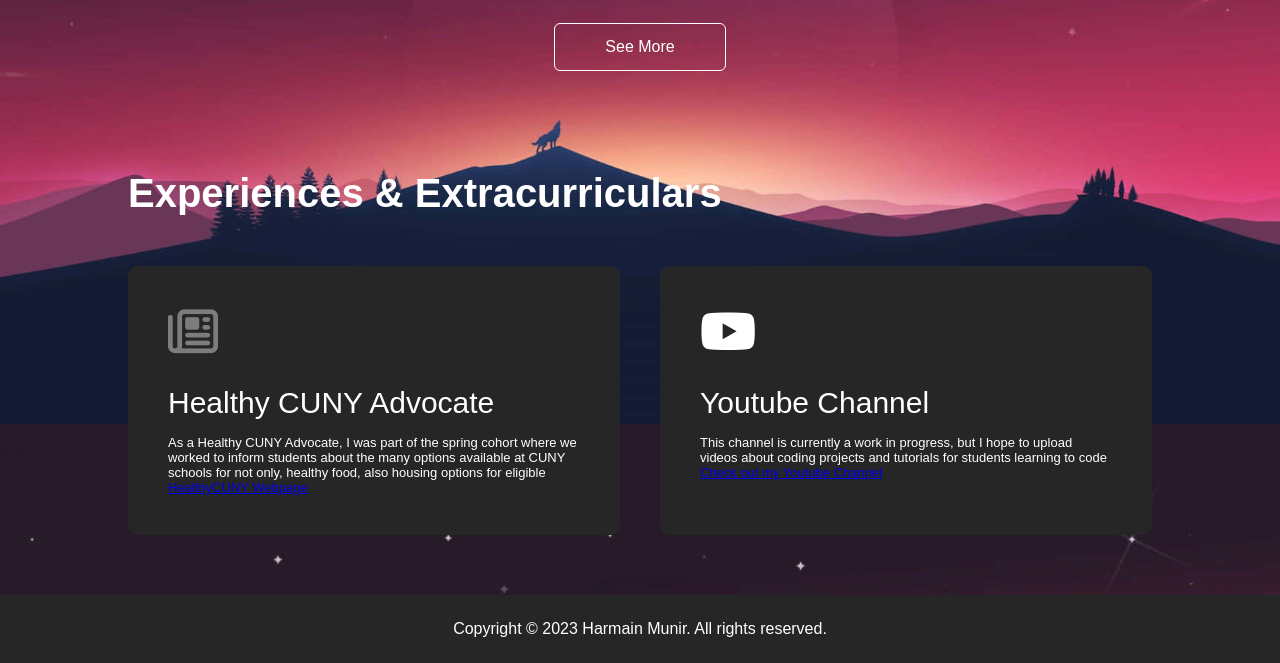
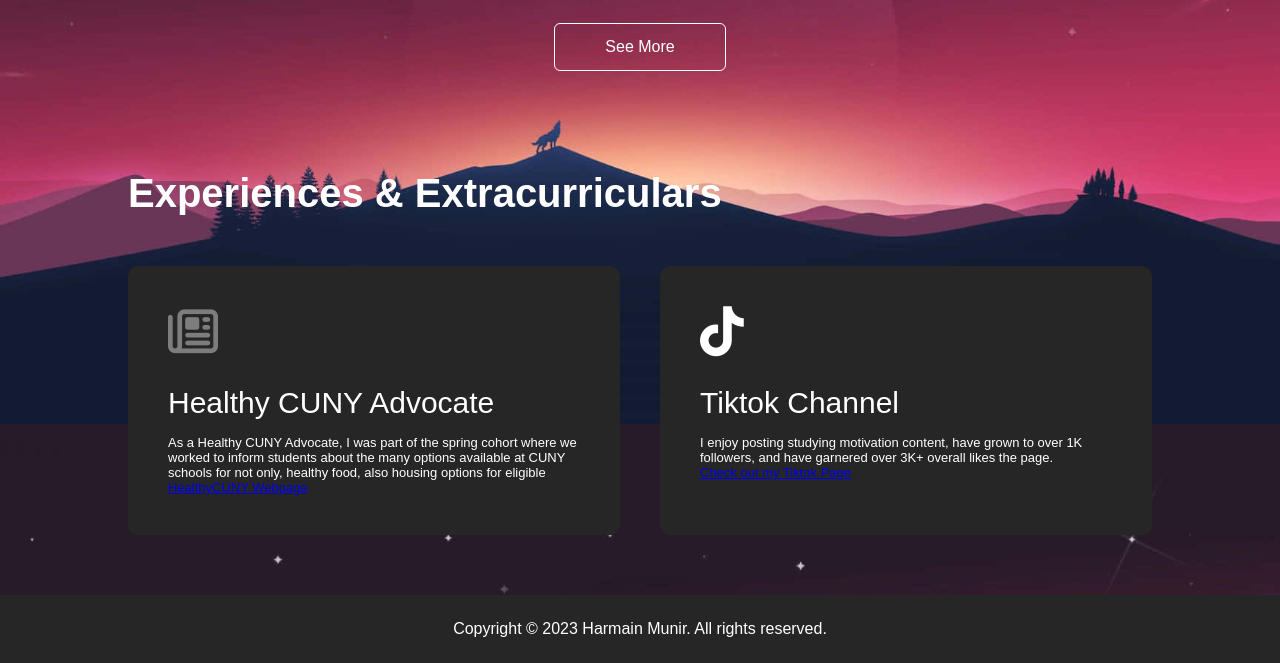
Before and after one commit to Harmain1233/Personal-Portfolio, a plain HTML site: page index.html in a window 1280 px wide. Shown: the part 1976-2639 px from the top of the page. Drawn offline with Linux system fonts and the light colour scheme.

Commit message:
Update index.html
Added my tiktok page

```diff
--- a/index.html
+++ b/index.html
@@ -20,6 +20,7 @@
             <li><a href="#about">About</a></li>
             <li><a href="#experiences">Experience</a></li>
             <li><a href="#projects">Projects</a></li>
+            <li><a href="#contact">Contact</a></li>
         </ul>
     </nav>
 
@@ -118,7 +119,7 @@
                     <p> Built for Brooklyn Hacks, a web application designed to streamline the process of sending reminder emails to users.
                          Leveraging the Google Sheets API, users can schedule emails based on a specified date they input.
                       </p>
-                        <a href="https://github.com/bhaw16/Hack-Brooklyn-Hackathon-Project"><i class="fa-solid fa-arrow-up-right-from-square"></i></a>
+                        <a href="#"><i class="fa-solid fa-arrow-up-right-from-square"></i></a>
                 </div>
             </div>
 
@@ -130,7 +131,7 @@
                         begin thinking about a schedule for the next semester.
                         Schedule Assistant is designed to help students format their upcoming schedules without needing help from professors.
                          </p>
-                        <a href="https://github.com/Harmain1233/Schedule-Assistant"><i class="fa-solid fa-arrow-up-right-from-square"></i></a>
+                        <a href="#"><i class="fa-solid fa-arrow-up-right-from-square"></i></a>
                 </div>
             </div>
         </div>
@@ -152,11 +153,10 @@
                     <a href="https://www.healthycuny.org">HealthyCUNY Webpage</a>
             </div>
             <div>
-                <i class="fa-brands fa-youtube fa-beat" style="color: #fff;"></i>
-                <h2>Youtube Channel</h2>
-                <p>This channel is currently a work in progress, but I hope to upload videos about coding projects
-                    and tutorials for students learning to code</p>
-                    <a href="#">Check out my Youtube Channel</a>
+                <i class="fa-brands fa-tiktok" style="color: #fff;"></i>
+                <h2>Tiktok Channel</h2>
+                <p>I enjoy posting studying motivation content, have grown to over 1K followers, and have garnered over 3K+ overall likes the page.</p>
+                    <a href="https://www.tiktok.com/@hsstudycs">Check out my Tiktok Page</a>
             </div>
 
         </div>
@@ -192,7 +192,7 @@
     Host : "smtp.gmail.com",
     Username : "////",
     Password : "//////",
-    To : '/////',
+    To : 'munirharmain@gmail.com.com',
     From : document.getElementbyID("email").value,
     Subject : "New Contact Form Enquiry",
     Body : "And this is the body"
```
